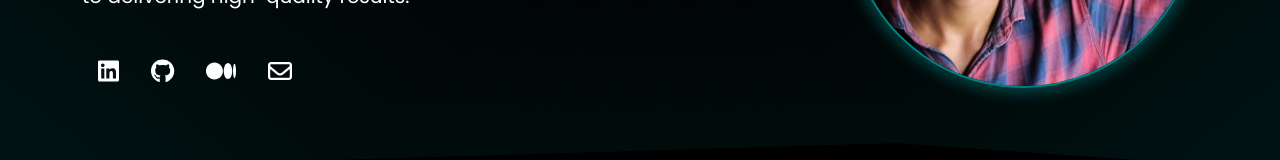
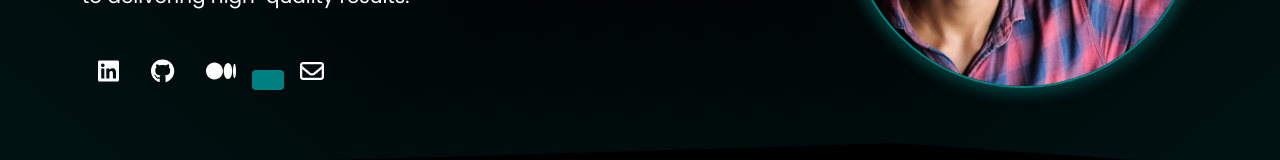
Before and after one commit to ASHRAFALI-M/Personal-Portfolio-React, a React (Vite) app: page / in a window 1280 px wide. Shown: the part 452-612 px from the top of the page. Built offline with nearby package versions, Linux system fonts and the light colour scheme.

Commit message:
Update About.jsx

```diff
--- a/src/components/About/About.jsx
+++ b/src/components/About/About.jsx
@@ -60,6 +60,11 @@ function About() {
               >
                 <FontAwesomeIcon icon={faMedium} />
               </a>
+               <a href="https://www.kaggle.com/ashrafsmart" className="blog-link"
+                 target="_blank"
+                 rel="noopener noreferrer">
+                 <kaggle />
+               </a>
               <a id="SocialMediaIcon" href="mailto:ashrafali31018@gmail.com">
                 <FontAwesomeIcon icon={faEnvelope} />
               </a>
```
